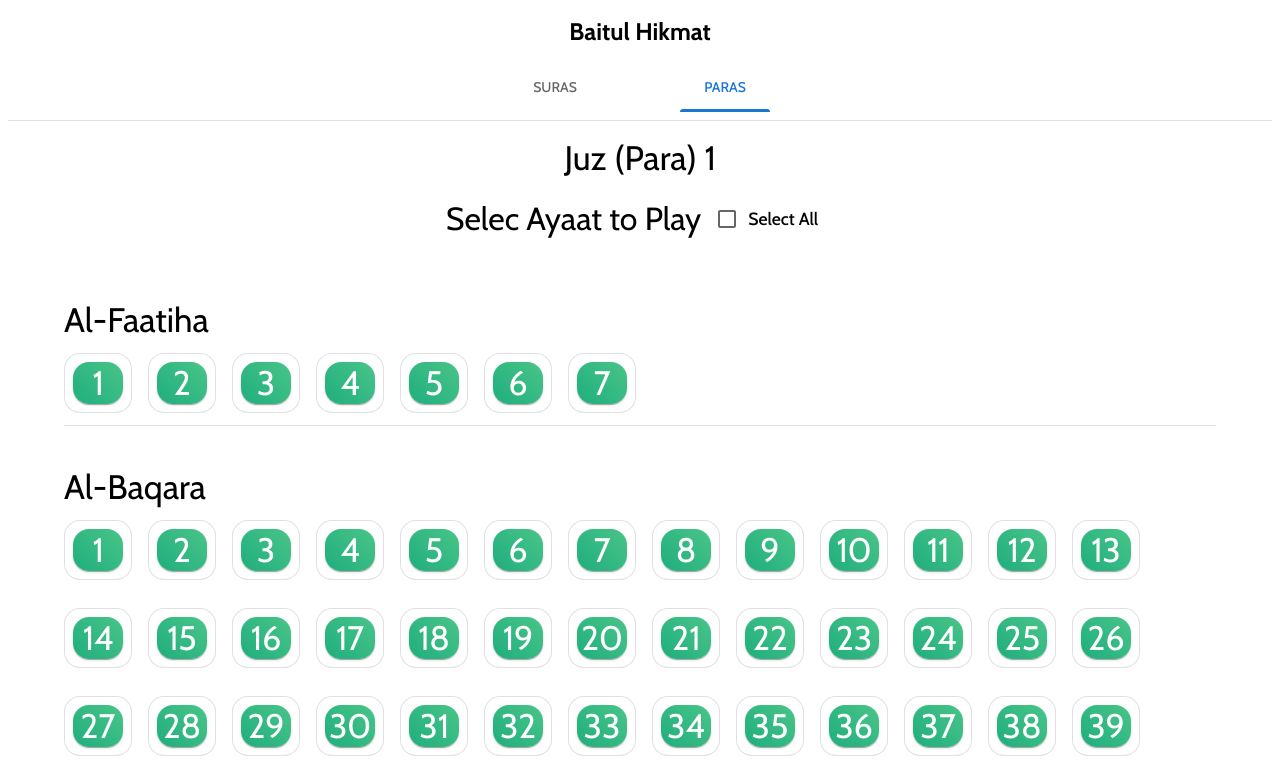
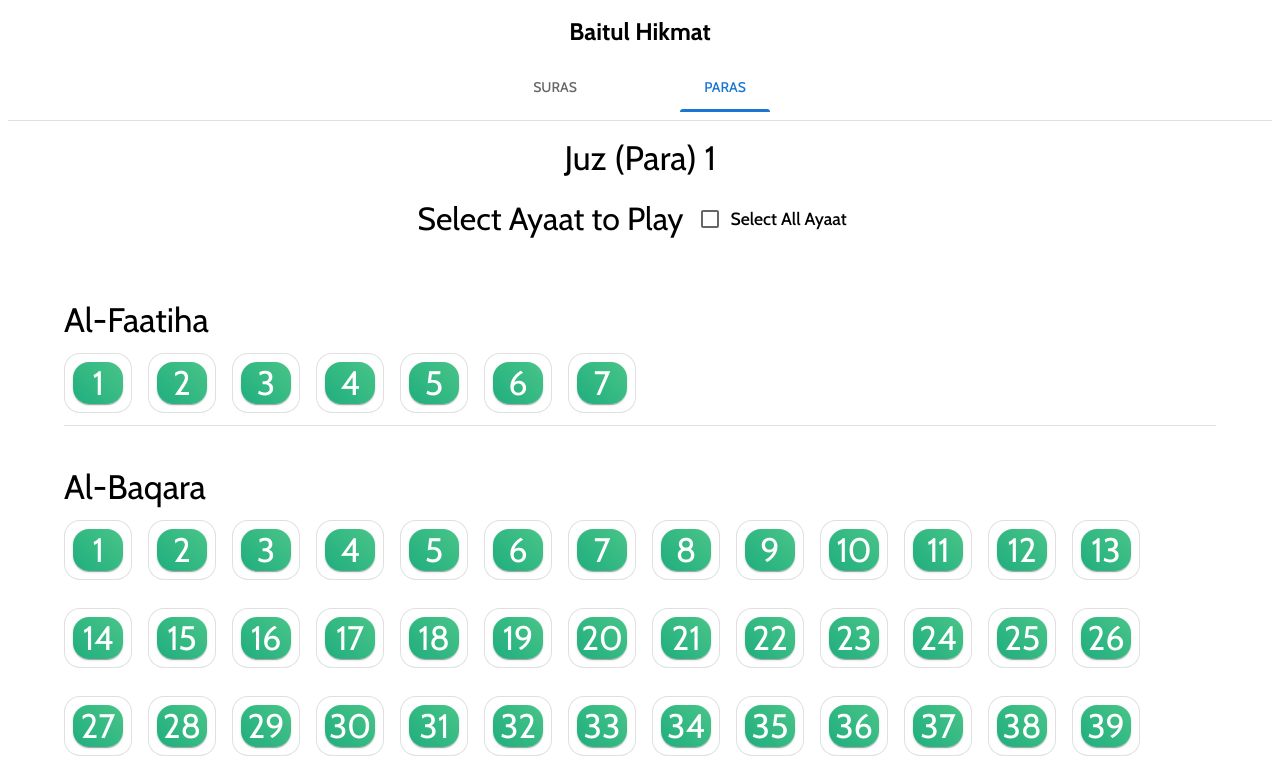
Before and after one commit to aliMujahid/hifz_companion, a React (Vite) app: page /hifz_companion/juz/1 in a window 1280 px wide. Shown: the top 783 px of the page. Built offline with nearby package versions, Linux system fonts and the light colour scheme.

Commit message:
spelling corrections

```diff
--- a/src/components/Player.jsx
+++ b/src/components/Player.jsx
@@ -358,7 +358,7 @@
         }}
       >
         <Typography variant="body2" sx={{ fontWeight: "bold" }}>
-          Selected Ayahs:
+          Selected Ayaat:
         </Typography>
         <Typography
           variant="body1"
@@ -404,7 +404,7 @@
         }}
       >
         <Typography variant="body2" sx={{ fontWeight: "bold" }}>
-          Set a Gap Between Ayahs:
+          Set a Gap Between Ayaat:
         </Typography>
         <Box sx={{ display: "flex", alignItems: "center", gap: 1 }}>
           <CustomTextField
@@ -430,7 +430,7 @@
         }}
       >
         <Typography variant="body2" sx={{ fontWeight: "bold" }}>
-          Loop Through Ayahs:
+          Loop Through All Ayaat:
         </Typography>
         <Box sx={{ display: "flex", alignItems: "center", gap: 1 }}>
           <CustomTextField
@@ -456,7 +456,7 @@
         }}
       >
         <Typography variant="body2" sx={{ fontWeight: "bold" }}>
-          {showText ? "Hide" : "Show"} Ayah Text:
+          {showText ? "Hide" : "Show"} Ayaat Text:
         </Typography>
         <Tooltip title={showText ? "Text is Visible" : "Text is Hidden"}>
           <IconButton
--- a/src/pages/JuzDetailPage.jsx
+++ b/src/pages/JuzDetailPage.jsx
@@ -140,10 +140,9 @@
     <Box sx={{ p: 2 }}>
       <Box
         sx={{
-          // Apply blur and transition when button is visible
           filter: playButtonVisible ? "blur(4px)" : "none",
           transition: "filter 0.2s ease-in-out",
-          // Prevent clicking on the blurred content
+
           pointerEvents: playButtonVisible ? "none" : "auto",
         }}
       >
@@ -154,12 +153,12 @@
         <Box
           sx={{
             display: "flex",
-            flexDirection: "row", // Arrange items in a row
-            alignItems: "center", // Vertically center them
-            justifyContent: "center", // Horizontally center the group
-            flexWrap: "wrap", // Allow wrapping on small screens
-            gap: 2, // Add space between the items
-            my: 2, // Add some vertical margin
+            flexDirection: "row",
+            alignItems: "center",
+            justifyContent: "center",
+            flexWrap: "wrap",
+            gap: 2,
+            my: 2,
           }}
         >
           <Typography
@@ -168,7 +167,7 @@
               fontSize: "2rem",
             }}
           >
-            Selec Ayaat to Play
+            Select Ayaat to Play
           </Typography>
 
           <FormControlLabel
@@ -180,7 +179,7 @@
                 color="primary"
               />
             }
-            label="Select All"
+            label="Select All Ayaat"
             sx={{
               // Style the label text
               "& .MuiTypography-root": {
--- a/src/pages/SurahDetailPage.jsx
+++ b/src/pages/SurahDetailPage.jsx
@@ -179,12 +179,12 @@
           <Box
             sx={{
               display: "flex",
-              flexDirection: "row", // Arrange items in a row
-              alignItems: "center", // Vertically center them
-              justifyContent: "center", // Horizontally center the group
-              flexWrap: "wrap", // Allow wrapping on small screens
-              gap: 2, // Add space between the items
-              my: 2, // Add some vertical margin
+              flexDirection: "row",
+              alignItems: "center",
+              justifyContent: "center",
+              flexWrap: "wrap",
+              gap: 2,
+              my: 2,
             }}
           >
             <Typography
@@ -193,7 +193,7 @@
                 fontSize: "2rem",
               }}
             >
-              Selec Ayaat to Play
+              Select Ayaat to Play
             </Typography>
 
             <FormControlLabel
@@ -205,7 +205,7 @@
                   color="primary"
                 />
               }
-              label="Select All"
+              label="Select All Ayaat"
               sx={{
                 // Style the label text
                 "& .MuiTypography-root": {
```
